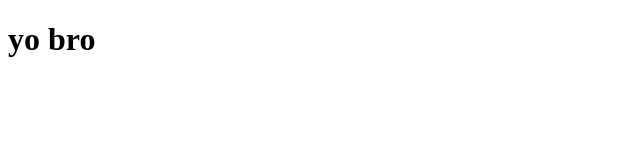
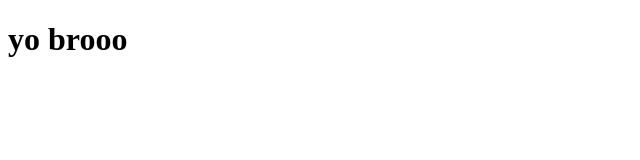
Before and after one commit to ashilkn/datewithgit-sample, a plain HTML site: page index.html in a window 1280 px wide. Shown: the full height of the page, 0-640 px from the left. Drawn offline with Linux system fonts and the light colour scheme.

Commit message:
added extra text

```diff
--- a/index.html
+++ b/index.html
@@ -7,6 +7,6 @@
     <title>Document</title>
 </head>
 <body>
-    <h1>yo bro</h1>
+    <h1>yo brooo</h1>
 </body>
 </html>
```
